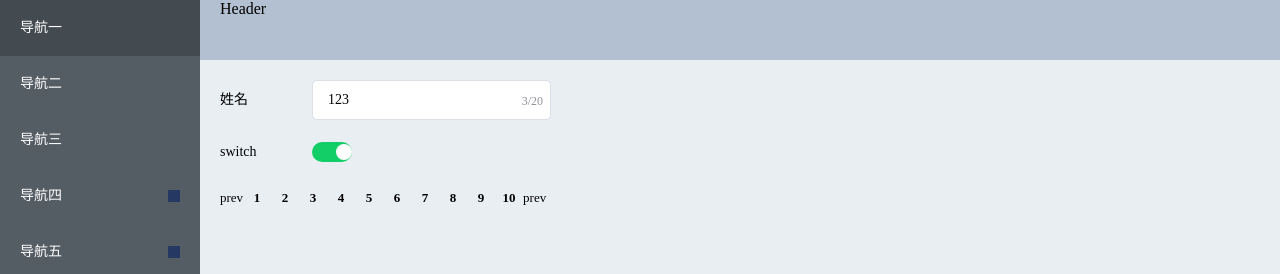
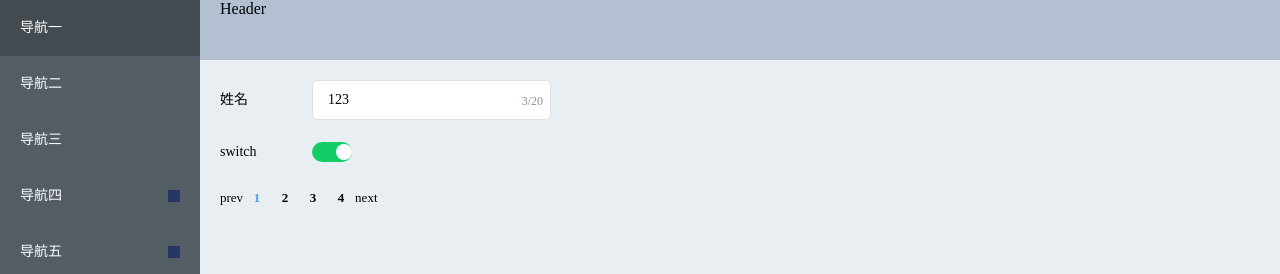
Before and after one commit to AChineseboy/vue3-admin, a Vue app: page /#/form in a window 1280 px wide. Shown: the top 274 px of the page. Built offline with nearby package versions, Linux system fonts and the light colour scheme.

Commit message:
feat: pagination

```diff
--- a/src/components/Pagination/index.vue
+++ b/src/components/Pagination/index.vue
@@ -1,14 +1,24 @@
 <template>
   <div class="zm-pagination">
-    <button class="zm-page-prev">prev</button>
+    <button
+      class="zm-page-prev"
+      :class="{disabled: isPrevDisabled}"
+      @click="prevHandle"
+    >prev</button>
     <ul class="zm-pager">
       <li
         class="zm-page-num"
-        v-for="(item, index) in showPages"
+        :class="{active: currentPage === item}"
+        v-for="(item, index) in pagers"
         :key="index"
+        @click="pagerHandle(item)"
       >{{item}}</li>
     </ul>
-    <button class="zm-page-next">prev</button>
+    <button
+      class="zm-page-next"
+      :class="{disabled: isNextDisabled}"
+      @click="nextHandle"
+    >next</button>
   </div>
 </template>
 <script>
@@ -30,16 +40,66 @@ export default {
       default: 1,
     },
   },
-  setup(props) {
-    const showPages = computed(() => {
+  setup(props, { emit }) {
+    const pageNums = computed(() => Math.ceil(props.total / props.pageSize));
+
+    const pagers = computed(() => {
+      const { currentPage } = props;
+      const pageNumsVal = pageNums.value;
+      let pagerCount;
+      if (pageNumsVal <= 5) {
+        pagerCount = pageNumsVal === 0 ? 1 : pageNumsVal;
+      } else {
+        pagerCount = 5;
+      }
+      const halfPagerCount = (pagerCount + 1) / 2;
+
       const arr = [];
-      for (let i = 0; i < props.pageSize; i += 1) {
-        arr.push(props.currentPage + i);
+      if (currentPage > halfPagerCount && currentPage < pageNumsVal - 2) {
+        for (let i = currentPage - 2; i <= currentPage + 2; i += 1) {
+          arr.push(i);
+        }
+      } else if (currentPage < 5) {
+        for (let i = 1; i <= pagerCount; i += 1) {
+          arr.push(i);
+        }
+      } else if (currentPage >= pageNumsVal - 2) {
+        for (let i = pageNumsVal - 4; i <= pageNumsVal; i += 1) {
+          arr.push(i);
+        }
       }
       return arr;
     });
+
+    const pagerHandle = (pageNum) => {
+      emit('update:currentPage', pageNum);
+    };
+
+    // may be 0 so use <=
+    const isNextDisabled = computed(() => props.currentPage >= pageNums.value);
+    const nextHandle = () => {
+      if (isNextDisabled.value) {
+        return;
+      }
+      const nextPage = props.currentPage + 1;
+      emit('update:currentPage', nextPage);
+    };
+
+    const isPrevDisabled = computed(() => props.currentPage === 1);
+    const prevHandle = () => {
+      if (isPrevDisabled.value) {
+        return;
+      }
+      const prevPage = props.currentPage - 1;
+      emit('update:currentPage', prevPage);
+    };
     return {
-      showPages,
+      pagers,
+      pagerHandle,
+      nextHandle,
+      prevHandle,
+      isPrevDisabled,
+      isNextDisabled,
     };
   },
 };
@@ -56,6 +116,9 @@ export default {
     background-color: transparent;
     &:focus {
       outline: none;
+    }
+    &.disabled {
+      cursor: not-allowed;
     }
   }
   .zm-pager {
--- a/src/views/form.vue
+++ b/src/views/form.vue
@@ -28,10 +28,15 @@
       </zm-form-item>
     </zm-form>
 
-    <zm-pagination :total="100" :page-size="10" :current-page="1"></zm-pagination>
+    <zm-pagination
+      :total="100"
+      :page-size="30"
+      v-model:currentPage="currentPage"
+    ></zm-pagination>
   </div>
 </template>
 <script>
+import { ref } from 'vue';
 import { ZmForm, ZmFormItem } from '@/components/form';
 import ZmInput from '@/components/Input/index.vue';
 import ZmSwitch from '@/components/Switch/index.vue';
@@ -56,6 +61,7 @@ const rules = {
     },
   ],
 };
+
 export default {
   components: {
     ZmForm,
@@ -73,10 +79,12 @@ export default {
       // eslint-disable-next-line no-console
       console.log(val);
     }
+    const currentPage = ref(1);
     return {
       rules,
       form,
       switchHandle,
+      currentPage,
     };
   },
 };
```
